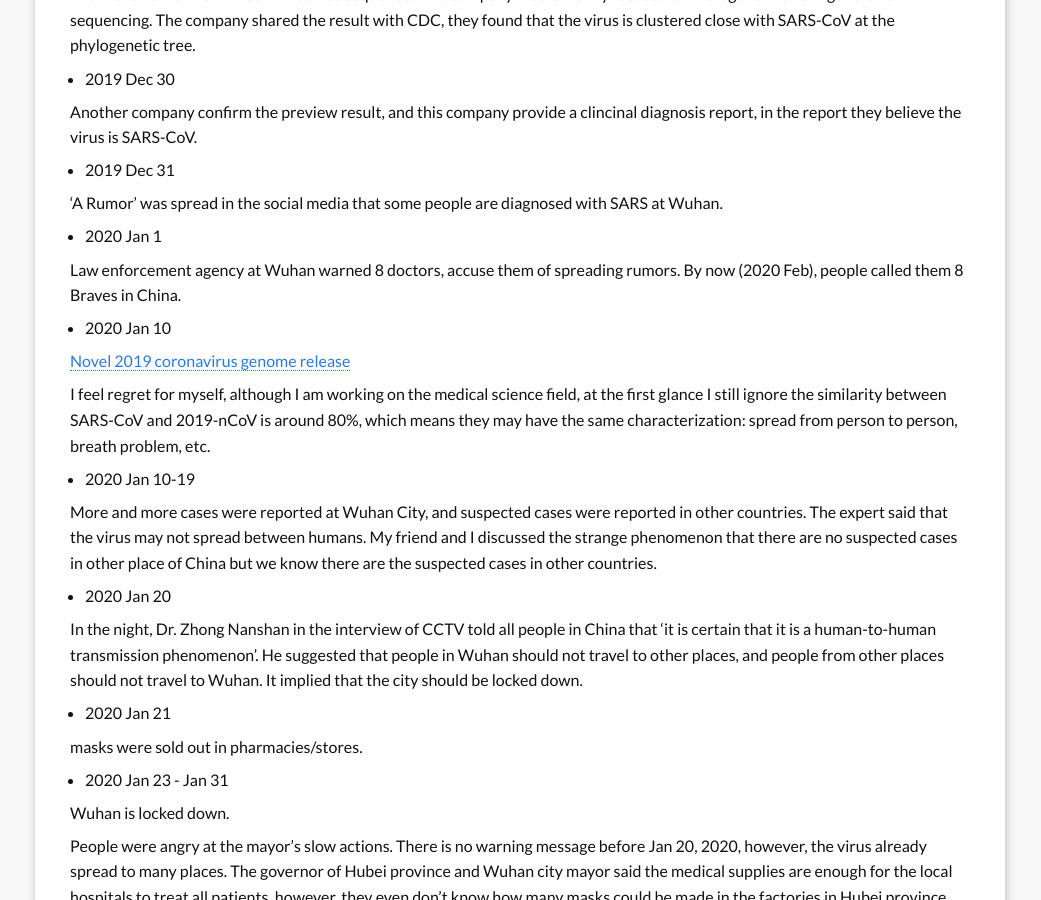
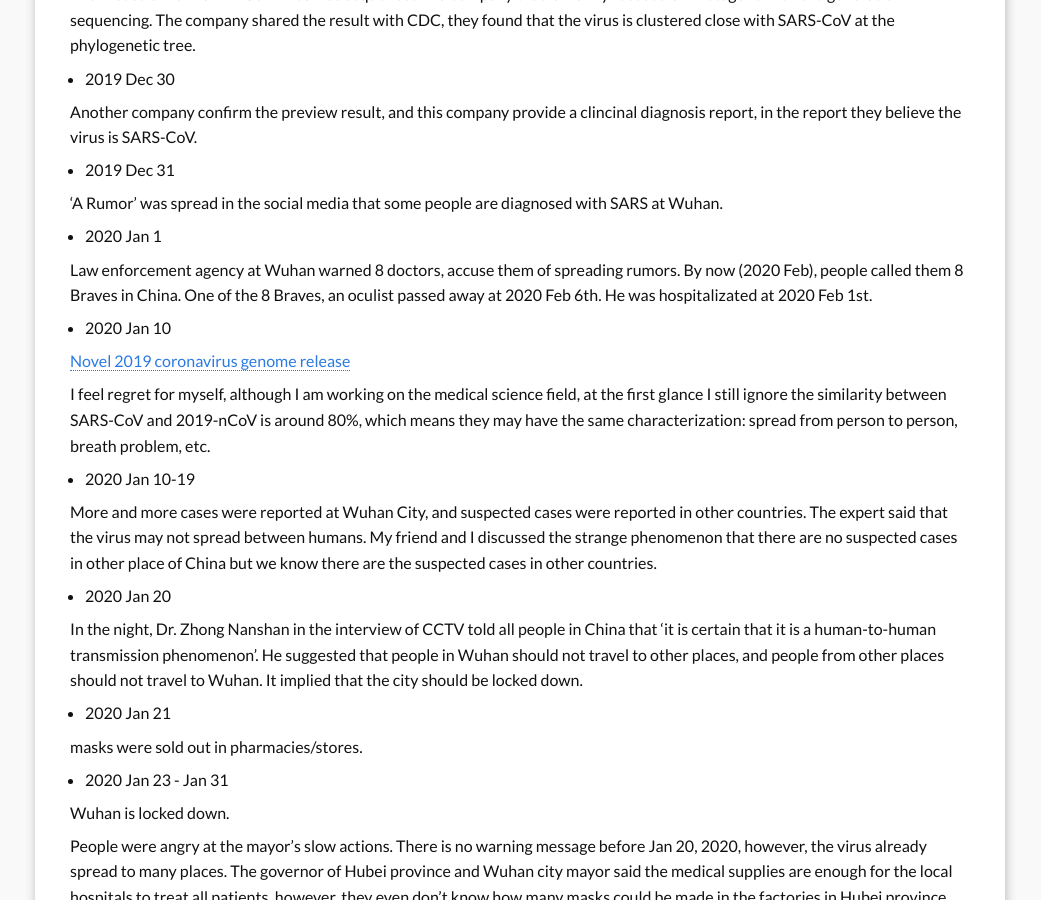
Before and after one commit to yulijia/en, a Jekyll site: the page built from _posts/2020-02-02-2019-nCoV.md, in a window 1280 px wide and 900 px high, scrolled down 692 px. Shown: the whole window, without its empty margins (120-1161 px from the left). Built offline with Jekyll 4.4.1, drawn with Linux system fonts in a browser that asks for light colours; nearby versions of some CDN libraries; comment, search, counter and statistics services are not loaded.

Commit message:
update content

```diff
--- a/_posts/2020-02-02-2019-nCoV.md
+++ b/_posts/2020-02-02-2019-nCoV.md
@@ -33,7 +33,7 @@ Another company confirm the preview result, and this company provide a clincinal
 
 - 2020 Jan 1
 
-Law enforcement agency at Wuhan warned 8 doctors, accuse them of spreading rumors. By now (2020 Feb), people called them 8 Braves in China.
+Law enforcement agency at Wuhan warned 8 doctors, accuse them of spreading rumors. By now (2020 Feb), people called them 8 Braves in China. One of the 8 Braves, an oculist passed away at 2020 Feb 6th. He was hospitalizated at 2020 Feb 1st.
 
 - 2020 Jan 10
 
```
